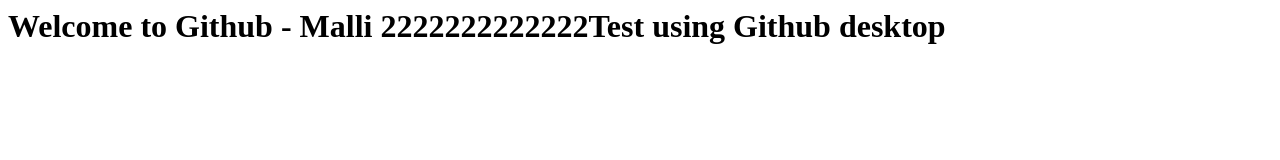
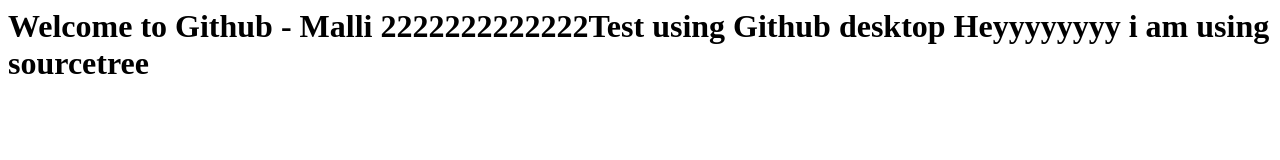
Before and after one commit to shanbagamalli/hello-world, a plain HTML site: page index2.html in a window 1280 px wide. Drawn offline with Linux system fonts and the light colour scheme.

Commit message:
committing thro sourcetree

```diff
--- a/index2.html
+++ b/index2.html
@@ -3,6 +3,6 @@
 	<title>hello22222222222222</title>
 </head>
 <body>
- <H1>Welcome to Github - Malli 2222222222222Test using Github desktop </H1>
+ <H1>Welcome to Github - Malli 2222222222222Test using Github desktop Heyyyyyyyy i am using sourcetree</H1>
 </body>
 </html>
```
